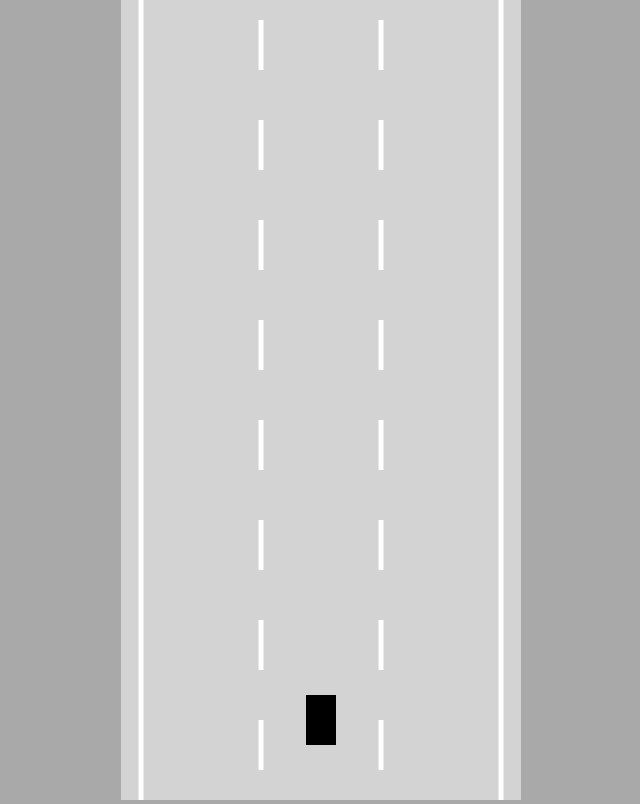
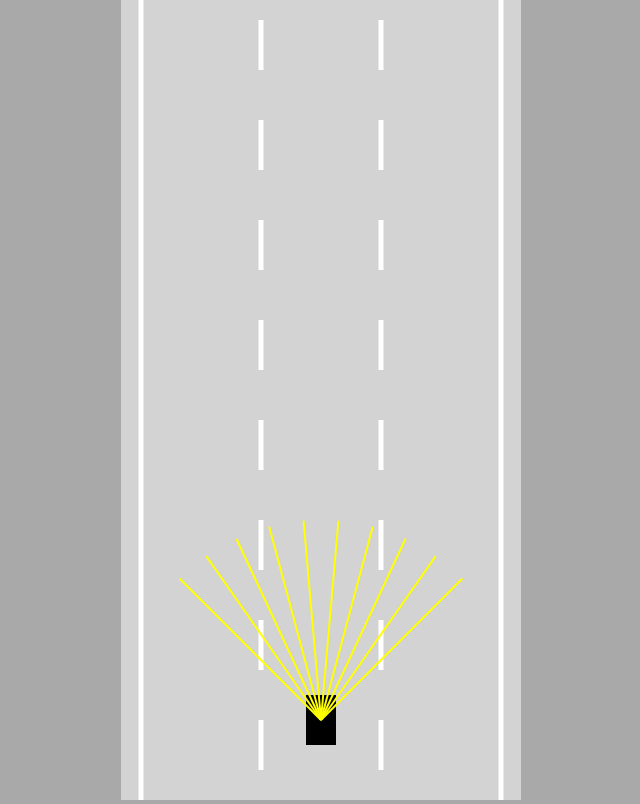
Before and after one commit to 0sama-1/Self-Drive-JS, a plain HTML site: page index.html in a window 1280 px wide. Shown: the whole page, without its empty margins (319-959 px from the left). Drawn offline with Linux system fonts and the light colour scheme.

Commit message:
Added sensors and implemented via ray casting

```diff
--- a/car.js
+++ b/car.js
@@ -11,11 +11,13 @@ class Car {
     this.friction = friction;
     this.angle = 0;
 
+    this.sensor = new Sensor(this);
     this.controls = new Controls();
   }
 
-  update() {
+  update(roadBorders) {
     this.#move();
+    this.sensor.update(roadBorders);
   }
 
   draw(ctx) {
@@ -33,6 +35,8 @@ class Car {
 
     ctx.fill();
     ctx.restore();
+
+    this.sensor.draw(ctx);
   }
 
   #move() {
--- a/index.html
+++ b/index.html
@@ -9,6 +9,7 @@
   <body>
     <canvas id="myCanvas"></canvas>
     <script src="utils.js"></script>
+    <script src="sensor.js"></script>
     <script src="car.js"></script>
     <script src="road.js"></script>
     <script src="controls.js"></script>
--- a/main.js
+++ b/main.js
@@ -8,7 +8,7 @@ const road = new Road(canvas.width/2, canvas.width*0.9);
 const car = new Car(road.getLaneCenter(1), 100, 30, 50);
 
 const animate = () => {
-  car.update();
+  car.update(road.borders);
   canvas.height = window.innerHeight;
 
   ctx.save();
--- a/road.js
+++ b/road.js
@@ -4,8 +4,8 @@ class Road {
     this.width = width;
     this.laneCount = laneCount;
 
-    this.left = x-width/2;
-    this.right = x+width/2;
+    this.left = x - width/2;
+    this.right = x + width/2;
 
     const infinity = 10000000;
     this.top = -infinity;
@@ -23,7 +23,7 @@ class Road {
 
   getLaneCenter(index) {
     const lineWidth = this.width/this.laneCount;
-    return this.left+lineWidth/2 + index * lineWidth;
+    return this.left+lineWidth/2 + Math.min(index, this.laneCount - 1) * lineWidth;
   }
 
   draw(ctx) {
--- /dev/null
+++ b/sensor.js
@@ -0,0 +1,96 @@
+class Sensor {
+  constructor(car) {
+    this.car = car;
+    this.rayCount = 10;
+    this.rayLength = 200;
+    this.raySpread = Math.PI/2;
+
+    this.rays = [];
+    this.readings = [];
+  }
+
+  update(roadBorders) {
+    this.#castRays();
+    this.readings = [];
+    for (let i = 0; i < this.rays.length; i++) {
+      this.readings.push(this.#getReading(this.rays[i], roadBorders));
+    }
+  }
+
+  draw(ctx) {
+    for(let i = 0; i < this.rayCount; i++) {
+      let end = this.rays[i][1];
+      if(this.readings[i]) {
+        end = this.readings[i];
+      }
+      ctx.beginPath();
+      ctx.lineWidth = 2;
+      ctx.strokeStyle = 'yellow' ;
+      ctx.moveTo(
+        this.rays[i][0].x,
+        this.rays[i][0].y
+      );
+      ctx.lineTo(
+        end.x,
+        end.y
+      );
+      ctx.stroke();
+
+      ctx.beginPath();
+      ctx.lineWidth = 3;
+      ctx.strokeStyle = 'black' ;
+      ctx.moveTo(
+        this.rays[i][1].x,
+        this.rays[i][1].y
+      );
+      ctx.lineTo(
+        end.x,
+        end.y
+      );
+      ctx.stroke();
+    }
+  }
+
+  #castRays() {
+    this.rays = [];
+
+    for (let i = 0; i < this.rayCount; i++) {
+      const rayAngle = lerp(
+        this.raySpread/2,
+        -this.raySpread/2,
+        i/(this.rayCount - 1)
+      ) + this.car.angle;
+      const start = {x: this.car.x, y: this.car.y};
+      const end = {
+        x: this.car.x - Math.sin(rayAngle) * this.rayLength,
+        y: this.car.y - Math.cos(rayAngle) * this.rayLength,
+      }
+
+      this.rays.push([start, end]);
+    }
+  }
+
+  #getReading(ray, roadBorders) {
+    let touches = [];
+    for (let i = 0; i < roadBorders.length; i++) {
+      const touch = getIntersection(
+        ray[0],
+        ray[1],
+        roadBorders[i][0],
+        roadBorders[i][1]
+      )
+
+      if(touch) {
+        touches.push(touch);
+      }
+    }
+
+    if(touches.length === 0) {
+      return null;
+    } else {
+      const offsets = touches.map(e=>e.offset);
+      const minOffset = Math.min(...offsets);
+      return touches.find(e=>e.offset === minOffset);
+    }
+  }
+}
--- a/utils.js
+++ b/utils.js
@@ -1,3 +1,26 @@
 function lerp(A, B, t) {
     return A + (B-A) * t;
 }
+
+function getIntersection(A, B, C, D) {
+    // const tTop = (D.x - C.x) * (A.y-C.y) - (D.y - C.y) * (A.x - C.x);
+    // const uTop = (C.y - A.y) * (A.x - B.x) - (C.x - A.x) * (A.y - B.y);
+    // const bottom = (D.y - C.y) * (B.x - A.x) - (D.x - C.x) * (B.y - A.y);
+
+    const tTop=(D.x-C.x)*(A.y-C.y)-(D.y-C.y)*(A.x-C.x);
+    const uTop=(C.y-A.y)*(A.x-B.x)-(C.x-A.x)*(A.y-B.y);
+    const bottom=(D.y-C.y)*(B.x-A.x)-(D.x-C.x)*(B.y-A.y);
+
+    if(bottom !== 0) {
+        const t = tTop / bottom;
+        const u = uTop / bottom;
+        if(t >= 0 && t <= 1 && u >= 0 && u <= 1) {
+            return {
+                x: lerp(A.x, B.x, t),
+                y: lerp(A.y, B.y, t),
+                offset: t
+            }
+        }
+    }
+    return null;
+}
```
